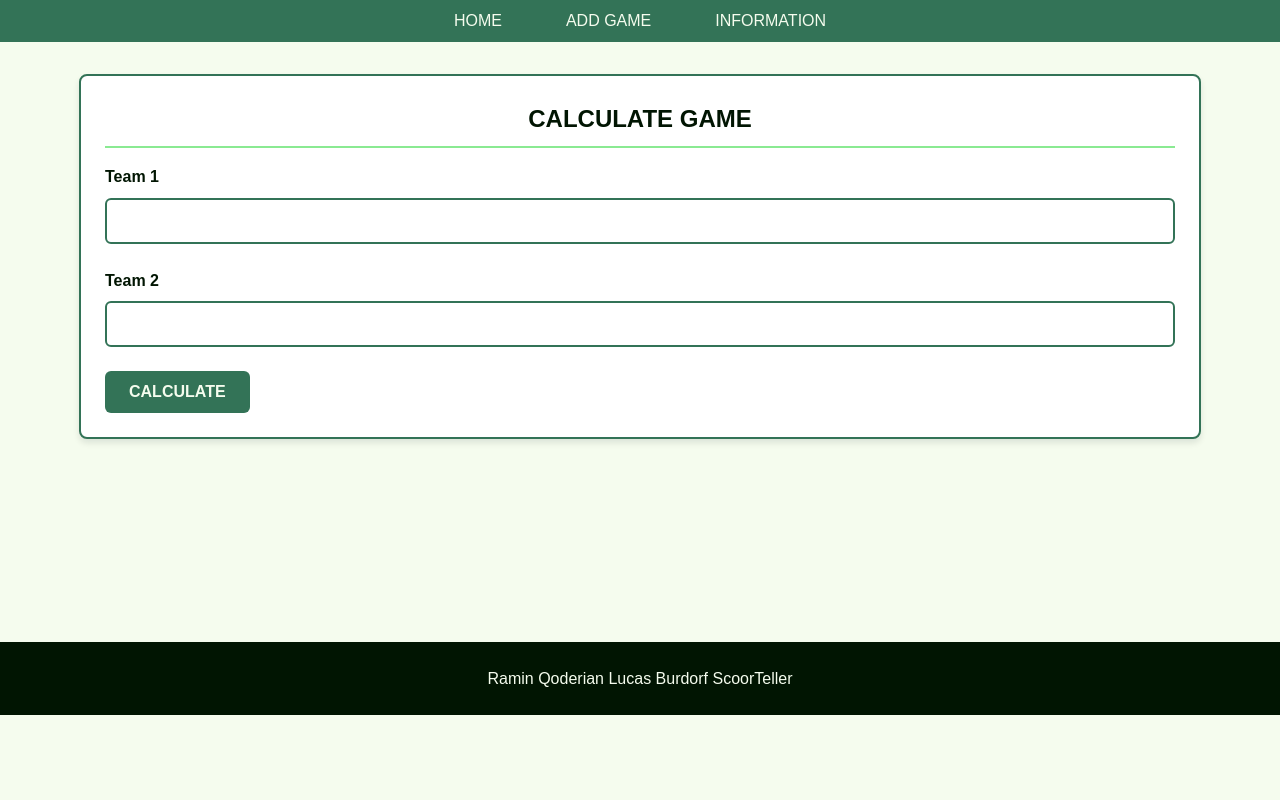
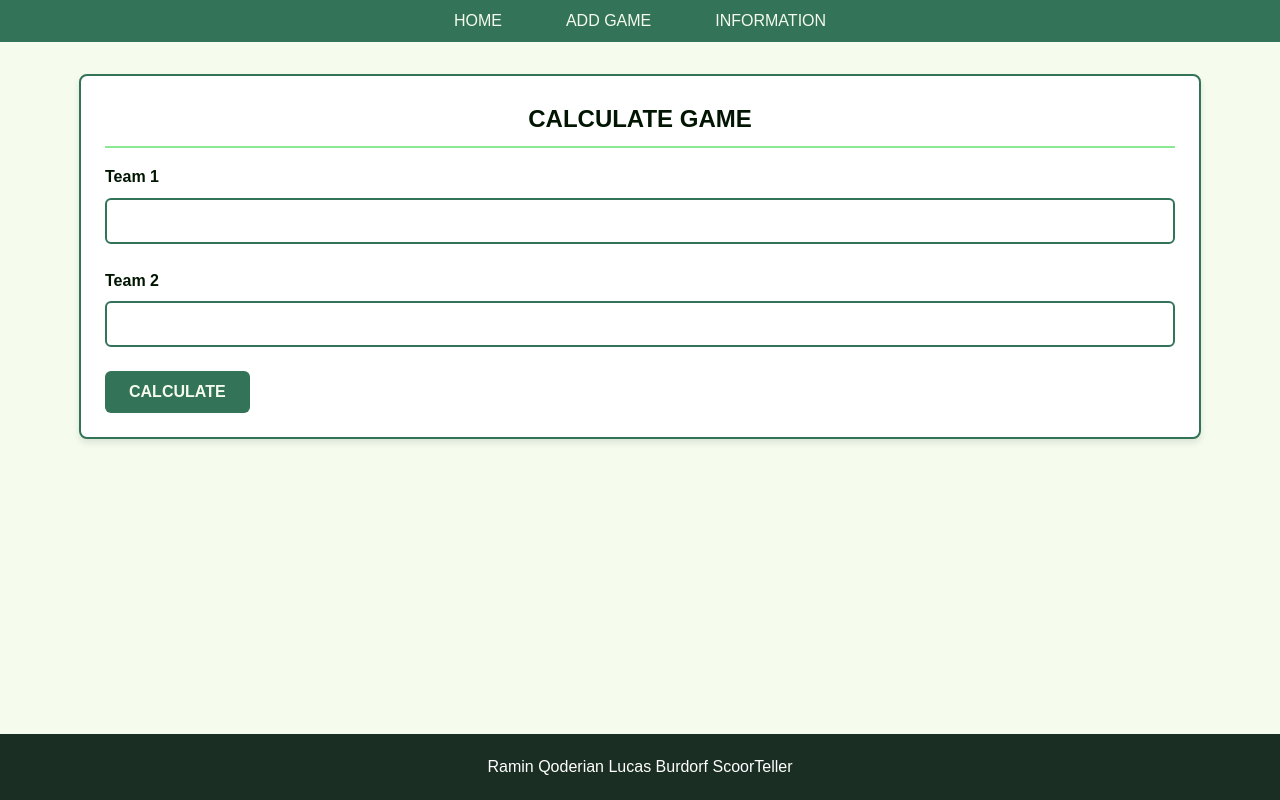
Before and after one commit to lucasburdorf/ScoorTeller, a Flask app: page /calculate_game in a window 1280 px wide. Run offline with Flask 3, Linux system fonts and the light colour scheme.

Commit message:
Update style.css

```diff
--- a/static/style.css
+++ b/static/style.css
@@ -10,6 +10,10 @@ body {
     line-height: 1.6;
     color: #011502;           /* Donkere tekst */
     background-color: #F5FCEE; /* Lichtgroen-witte achtergrond */
+    display: flex;
+    flex-direction: column;
+    min-height: 100vh;
+    margin: 0;
 }
 
 .container {
@@ -64,6 +68,7 @@ nav ul li a:hover {
 main {
     padding: 2rem 0;
     min-height: calc(100vh - 200px);
+    flex: 1;
 }
 
 /* Sectie stijlen */
@@ -232,10 +237,10 @@ tr:nth-child(even) {
 
 /* Footer stijlen */
 footer {
-    background-color: #011502; /* Donkerblauw/paars */
-    color: #F5FCEE;           /* Lichtgroen-witte tekst */
+    background-color: #1a2e23; /* Je groene kleur */
+    color: white;
+    padding: 20px 0;
     text-align: center;
-    padding: 1.5rem 0;
 }
 
 /* Responsive aanpassingen */
```
